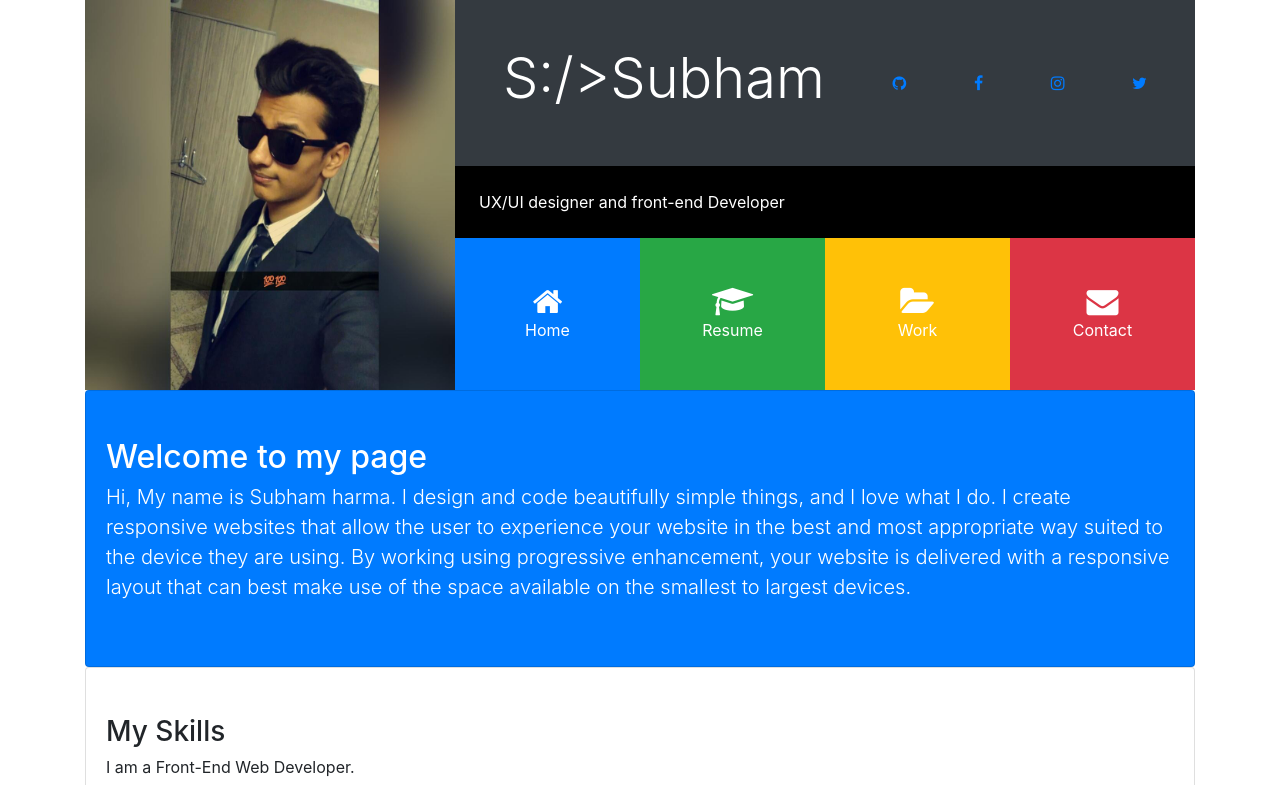
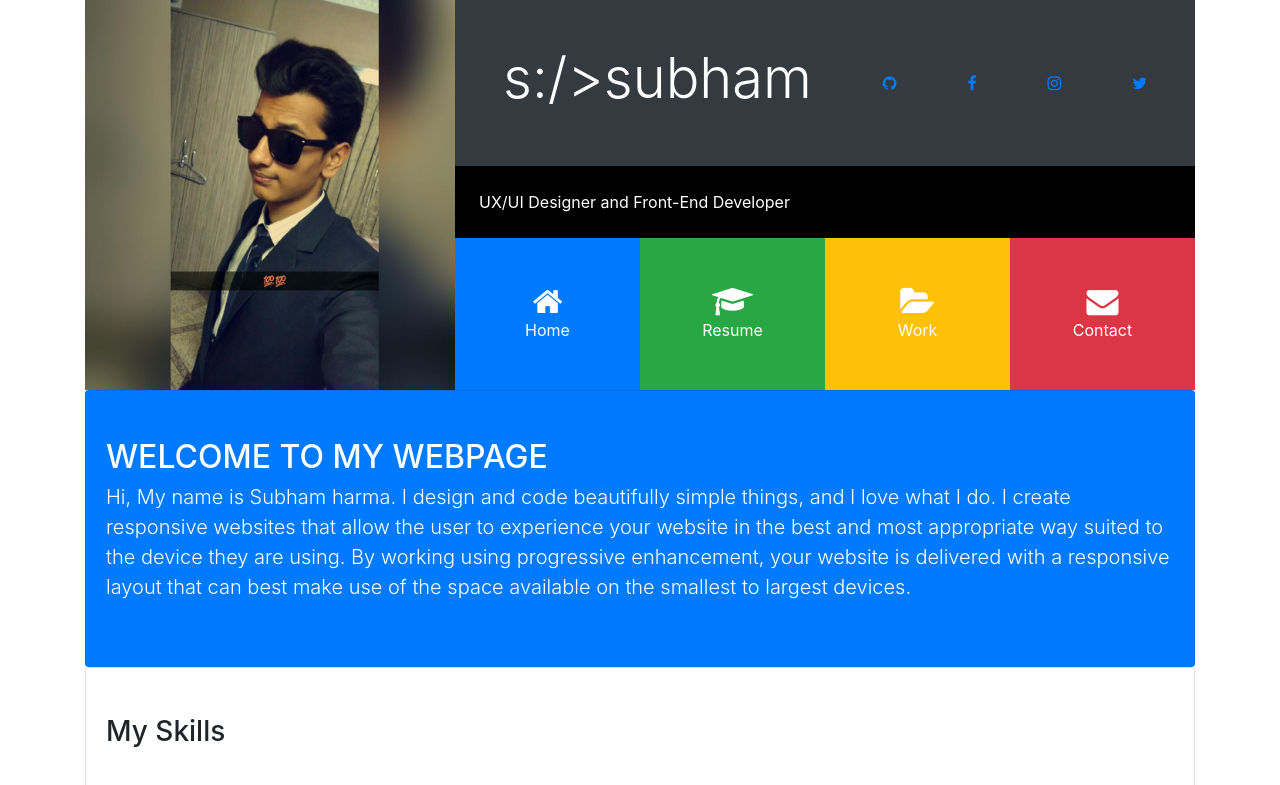
Before and after one commit to mr-sharmaji/mr-sharmaji.github.io, a plain HTML site: page index.html in a window 1280 px wide. Shown: the top 785 px of the page. Drawn offline with Linux system fonts and the light colour scheme; some packages are replaced by stand-ins of ours; a script that the page names is missing.

Commit message:
Update index.html

```diff
--- a/index.html
+++ b/index.html
@@ -21,7 +21,7 @@
           <div class="d-flex flex-column">
             <div class="p-5 bg-dark text-white">
               <div class="name d-flex flex-row justify-content-between align-items-center">
-                <h1 class="display-4">S:/>Subham</h1>
+                <h1 class="typewriter display-4">s:/>subham</h1>
                 <div><a href="https://github.com/mr-sharmaji"> <i class="fa fa-github"> </i></a> </div>
                 <div><a href="https://www.facebook.com/mr.sharmaji.1"> <i class="fa fa-facebook"> </i></a> </div>
                 <div> <a href="https://www.instagram.com/mr_sharmaji_/"><i class="fa fa-instagram"></i></a></div>
@@ -30,7 +30,7 @@
             </div>
 
             <div class="p-4 bg-black">
-              UX/UI designer and front-end Developer
+              UX/UI Designer and Front-End Developer
             </div>
 
             <div>
@@ -57,13 +57,12 @@
     <!-- HOME -->
     <div id="home" class="collapse show">
       <div class="card card-body bg-primary text-white py-5">
-        <h2>Welcome to my page</h2>
+        <h2>WELCOME TO MY WEBPAGE</h2>
         <p class="lead">Hi, My name is Subham harma. I design and code beautifully simple things, and I love what I do. I create responsive websites that allow the user to experience your website in the best and most appropriate way suited to the device they are using. By working using progressive enhancement, your website is delivered with a responsive layout that can best make use of the space available on the smallest to largest devices.</p>
       </div>
 
       <div class="card card-body py-5">
         <h3>My Skills</h3>
-        <p>I am a Front-End Web Developer.</p>
         <hr>
         <h4>HTML</h4>
         <div class="progress mb-3">
@@ -90,6 +89,7 @@
         <h2>My Resume</h2>
       </div>
       <h3>Where have I worked?</h3>
+    </div>
       <div class="card card-body py-5">
         <div class="card-deck">
           <div class="card">
```
